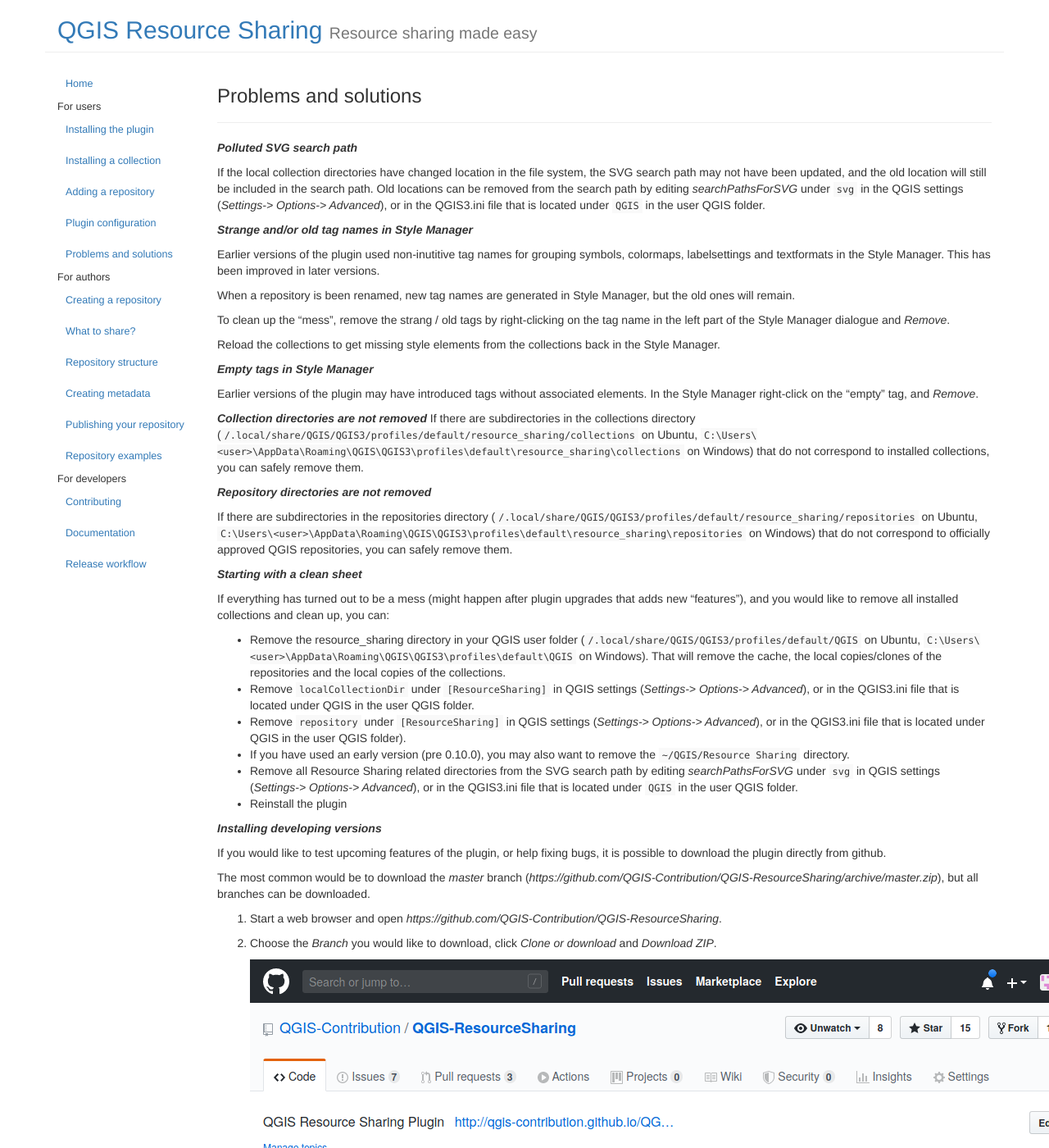
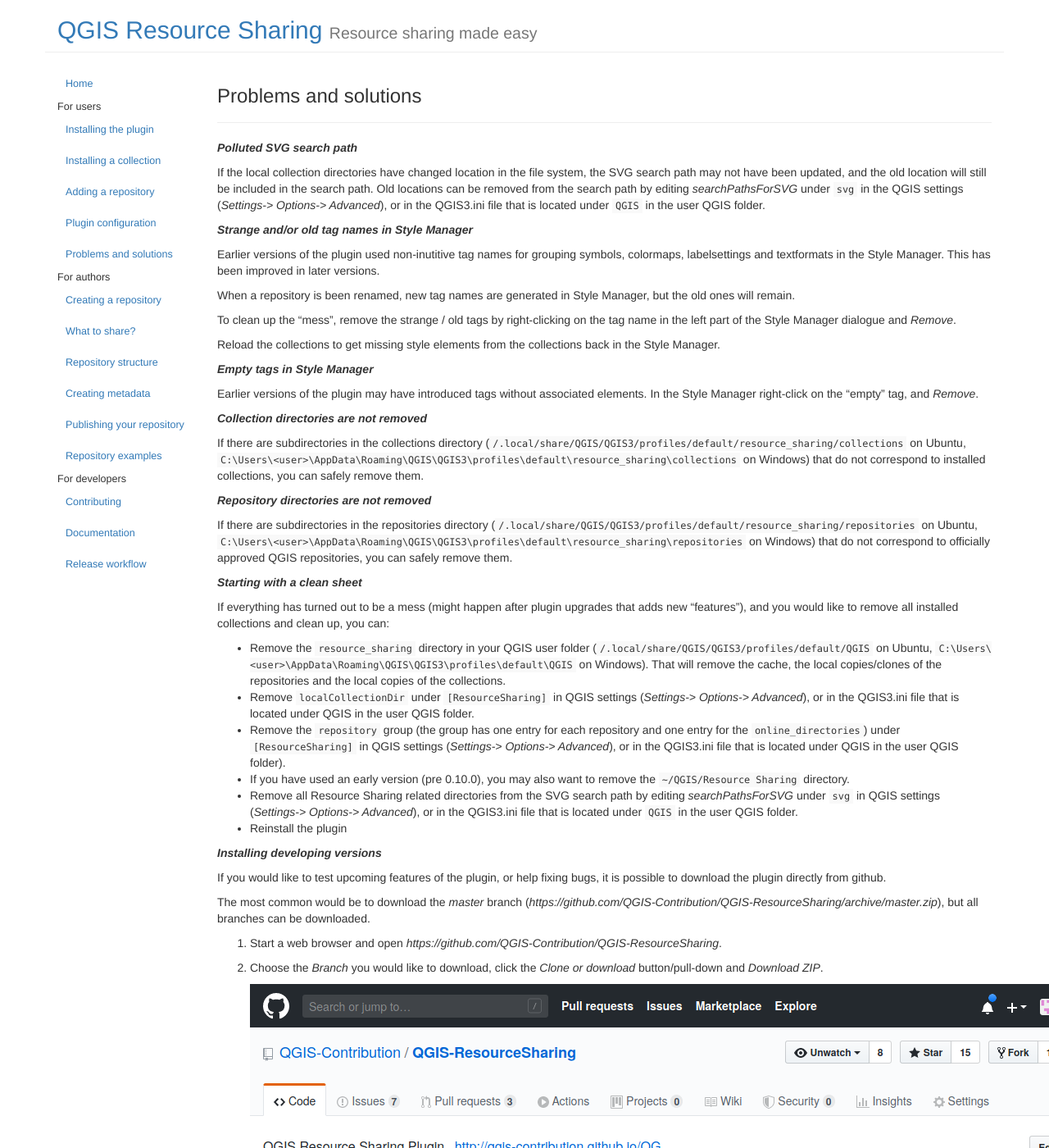
Before and after one commit to QGIS-Contribution/QGIS-ResourceSharing, a Jekyll site: the page built from _posts/2016-08-13-problems_and_solutions.md, in a window 1280 px wide and 1400 px high. Shown: the whole window at 82% size. Built offline with Jekyll 4.4.1, drawn with Linux system fonts in a browser that asks for light colours; some of the changed text lies outside the part shown.

Commit message:
Update 2016-08-13-problems_and_solutions.md

```diff
--- a/_posts/2016-08-13-problems_and_solutions.md
+++ b/_posts/2016-08-13-problems_and_solutions.md
@@ -25,7 +25,7 @@
 When a repository is been renamed, new tag names are generated
 in Style Manager, but the old ones will remain.
 
-To clean up the "mess", remove the strang / old tags by
+To clean up the "mess", remove the strange / old tags by
 right-clicking on the tag name in the left part of the
 Style Manager dialogue and *Remove*.
 
@@ -39,6 +39,7 @@
 In the Style Manager right-click on the "empty" tag, and *Remove*.
 
 ***Collection directories are not removed***
+
 If there are subdirectories in the collections directory
 (``/.local/share/QGIS/QGIS3/profiles/default/resource_sharing/collections``
 on Ubuntu,
@@ -63,7 +64,7 @@
 plugin upgrades that adds new "features"), and you would like
 to remove all installed collections and clean up, you can:
 
-* Remove the resource_sharing directory in your QGIS user
+* Remove the ``resource_sharing`` directory in your QGIS user
   folder
   (``/.local/share/QGIS/QGIS3/profiles/default/QGIS``
   on Ubuntu,
@@ -75,10 +76,11 @@
   QGIS settings (*Settings-> Options-> Advanced*), or in
   the QGIS3.ini file that is located under QGIS in the user
   QGIS folder.
-* Remove ``repository`` under ``[ResourceSharing]`` in
-  QGIS settings (*Settings-> Options-> Advanced*), or in
-  the QGIS3.ini file that is located under QGIS in the user
-  QGIS folder).
+* Remove the ``repository`` group (the group has one entry for each
+  repository and one entry for the ``online_directories``) under
+  ``[ResourceSharing]`` in QGIS settings
+  (*Settings-> Options-> Advanced*), or in the QGIS3.ini file that
+  is located under QGIS in the user QGIS folder).
 * If you have used an early version (pre 0.10.0), you may also
   want to remove the ``~/QGIS/Resource Sharing`` directory.
 * Remove all Resource Sharing related directories from the SVG
@@ -102,7 +104,7 @@
    *https://github.com/QGIS-Contribution/QGIS-ResourceSharing*.
 
 2. Choose the *Branch* you would like to download, click
-   *Clone or download* and *Download ZIP*.
+   the *Clone or download* button/pull-down and *Download ZIP*.
 
    ![Choose branch on github]({{ site.baseurl }}/assets/github-branch.png)
 
@@ -117,10 +119,16 @@
 5. Unzip the downloaded file in the plugin directory.
    If you downloaded the master branch, the subdirectory with
    the plugin will be named `QGIS-ResourceSharing-master`.
+   If you rename the subdirectory to `qgis_resource_sharing`, you
+   can start QGIS and run the new version of the plugin.
+   If you choose not to rename the directory, you have to go through
+   the last two steps.
 
 6. Start QGIS.
-   If the name of the plugin subdirectory of the Resource Sharing
-   plugin has changed, the plugin may have become disabled, and
-   the next step will be necessary.
+   Since the name of the plugin subdirectory of the Resource Sharing
+   plugin has changed from `qgis_resource_sharing` to
+   `QGIS-ResourceSharing-master` (if you have downloaded the master
+   branch), the plugin has become disabled, and the next step will
+   be necessary.
 
 7. Open the Plugin Manager and (re)enable the plugin.
```
